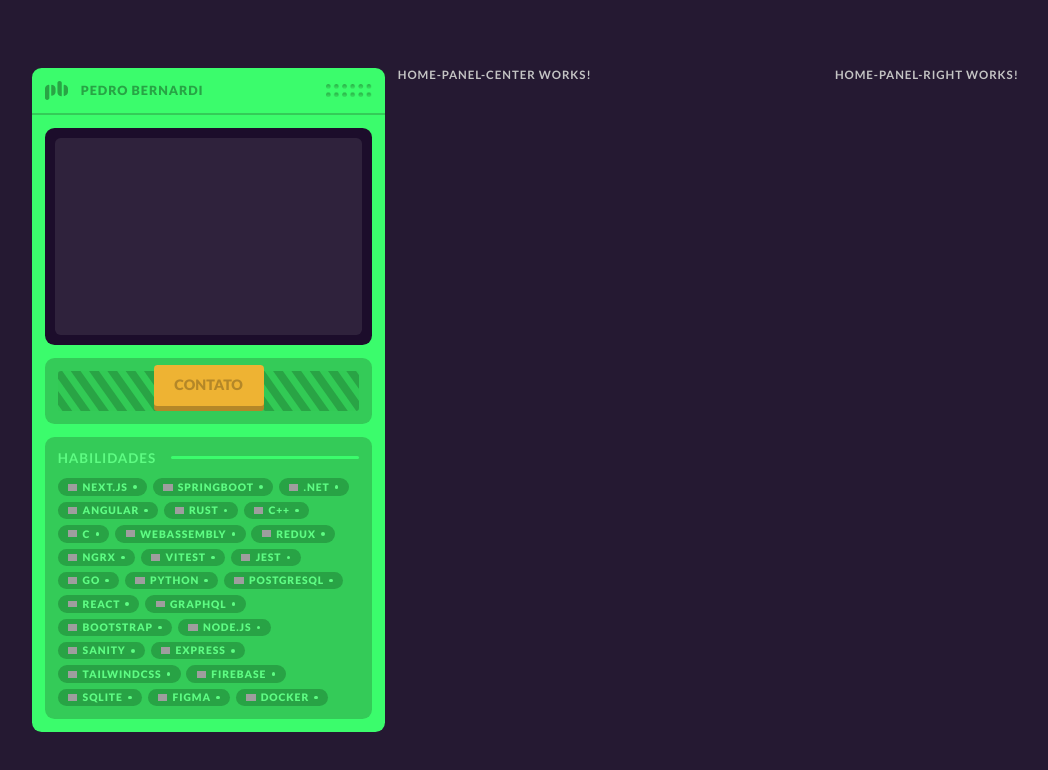
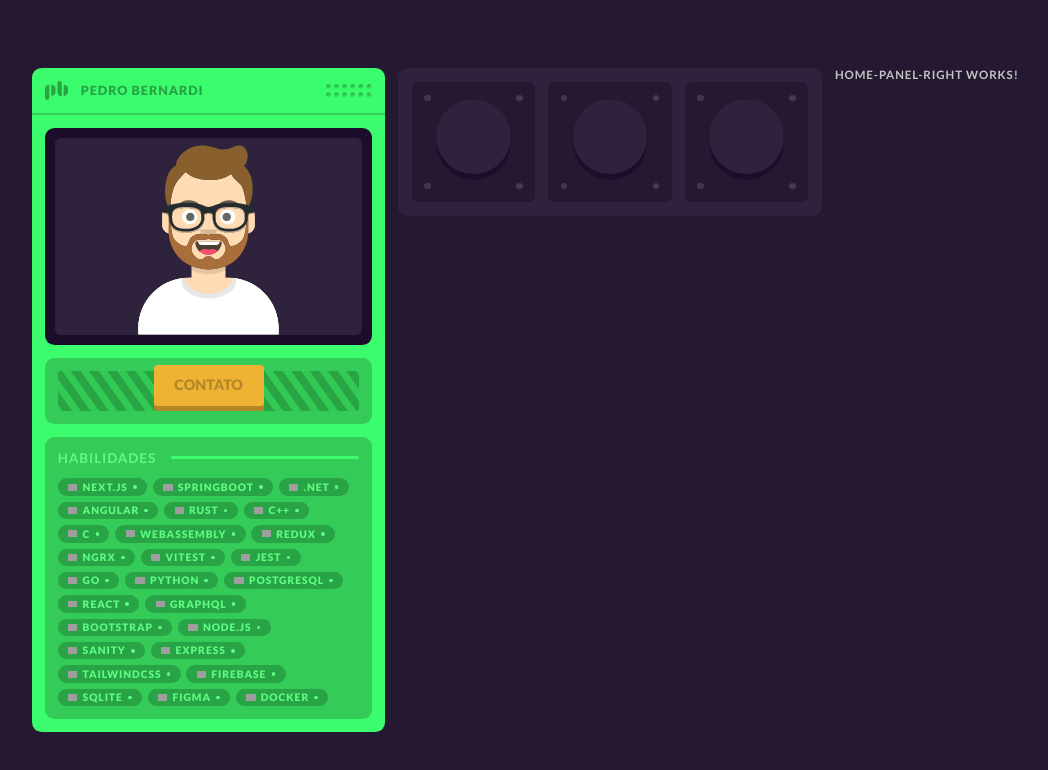
Before and after one commit to pedrobealves/portfolio, an Angular app: page / in a window 1280 px wide. Shown: the top 770 px of the page, without its empty margins (65-1113 px from the left). Built offline with nearby package versions, Linux system fonts and the light colour scheme; grey boxes are pictures that could not be loaded.

Commit message:
Update image paths in home components, add home-skills-wall to home-panel-left, and update styles.scss with new styles.

```diff
--- a/src/app/features/home/components/home-avatar/home-avatar.component.html
+++ b/src/app/features/home/components/home-avatar/home-avatar.component.html
@@ -1,3 +1,5 @@
 <div class="avatar">
-  <div class="avatar__container"></div>
+  <div class="avatar__container">
+    <img src="assets/images/avatar.svg" />
+  </div>
 </div>
--- a/src/app/features/home/components/home-avatar/home-avatar.component.scss
+++ b/src/app/features/home/components/home-avatar/home-avatar.component.scss
@@ -22,6 +22,15 @@
       position: relative;
       overflow: hidden;
       border-radius: 0.5em;
+
+      img {
+        height: 100%;
+        transition: all 0.2s;
+        cursor: pointer;
+        &:hover {
+          transform: scale(1.1);
+        }
+      }
     }
   }
 }
--- a/src/app/features/home/components/home-panel-center/home-panel-center.component.html
+++ /dev/null
@@ -1 +0,0 @@
-<p>home-panel-center works!</p>
--- a/src/app/features/home/components/home-panel-center/home-panel-center.component.ts
+++ b/src/app/features/home/components/home-panel-center/home-panel-center.component.ts
@@ -1,10 +1,11 @@
 import { Component } from '@angular/core'
+import { HomeSocialComponent } from '../home-social/home-social.component'
 
 @Component({
   selector: 'app-home-panel-center',
   standalone: true,
-  imports: [],
-  templateUrl: './home-panel-center.component.html',
+  imports: [HomeSocialComponent],
+  template: ` <app-home-social /> `,
   styleUrl: './home-panel-center.component.scss'
 })
 export class HomePanelCenterComponent {}
--- a/src/app/features/home/components/home-panel-left/home-panel-left.component.html
+++ /dev/null
@@ -1,4 +0,0 @@
-<app-home-header />
-<app-home-avatar />
-<app-home-contact />
-<app-home-skills-wall />
--- a/src/app/features/home/components/home-panel-left/home-panel-left.component.ts
+++ b/src/app/features/home/components/home-panel-left/home-panel-left.component.ts
@@ -13,7 +13,12 @@ import { HomeSkillsWallComponent } from '../home-skills-wall/home-skills-wall.co
     HomeContactComponent,
     HomeSkillsWallComponent
   ],
-  templateUrl: './home-panel-left.component.html',
+  template: `
+    <app-home-header />
+    <app-home-avatar />
+    <app-home-contact />
+    <app-home-skills-wall />
+  `,
   styleUrl: './home-panel-left.component.scss'
 })
 export class HomePanelLeftComponent {}
--- /dev/null
+++ b/src/app/features/home/components/home-social/home-social.component.html
@@ -0,0 +1,43 @@
+<div class="card">
+  <div class="card__container card__container--row">
+    <div class="card-round-btn">
+      <div class="screws">
+        <div class="screw screw--purple"></div>
+        <div class="screw screw--purple"></div>
+      </div>
+      <div class="big-round-btn big-round-btn--purple big-round-btn--radius">
+        <div class="big-round-btn__up"></div>
+      </div>
+      <div class="screws">
+        <div class="screw screw--purple"></div>
+        <div class="screw screw--purple"></div>
+      </div>
+    </div>
+    <div class="card-round-btn">
+      <div class="screws">
+        <div class="screw screw--purple"></div>
+        <div class="screw screw--purple"></div>
+      </div>
+      <div class="big-round-btn big-round-btn--purple big-round-btn--radius">
+        <div class="big-round-btn__up"></div>
+      </div>
+      <div class="screws">
+        <div class="screw screw--purple"></div>
+        <div class="screw screw--purple"></div>
+      </div>
+    </div>
+    <div class="card-round-btn">
+      <div class="screws">
+        <div class="screw screw--purple"></div>
+        <div class="screw screw--purple"></div>
+      </div>
+      <div class="big-round-btn big-round-btn--purple big-round-btn--radius">
+        <div class="big-round-btn__up"></div>
+      </div>
+      <div class="screws">
+        <div class="screw screw--purple"></div>
+        <div class="screw screw--purple"></div>
+      </div>
+    </div>
+  </div>
+</div>
--- a/src/assets/styles/_variables.scss
+++ b/src/assets/styles/_variables.scss
@@ -1,11 +1,12 @@
-
 $neutral-50: oklch(0.96 0.03 94.3);
 $neutral-100: oklch(0.93 0.03 84.6);
+$neutral-150: oklch(0.93 0.03 84.6);
 $dark-purple: oklch(0.24 0.05 305);
 $purple: oklch(0.2 0.06 305);
 $medium-purple: oklch(0.28 0.05 306);
 $soft-purple: oklch(0.36 0.04 308);
 $white-purple: oklch(0.48 0.03 309);
+$light-purple: oklch(0.3 0.047 305.79);
 $green: oklch(0.87 0.24 147);
 $dark-green: oklch(0.74 0.2 147);
 $black-green: oklch(0.63 0.17 147);
@@ -19,6 +20,8 @@ $yellow: oklch(0.8 0.15 81.8);
 $dark-yellow: oklch(0.65 0.12 81.2);
 $white-smoke: oklch(0.95 0.03 86.9);
 $dark-white: oklch(0.74 0 0);
+$black: oklch(0% 0 0);
+$white: oklch(100% 0 0);
 
 $padding: 1.11em;
-$border-radius: .83em;
+$border-radius: 0.83em;
--- a/src/styles.scss
+++ b/src/styles.scss
@@ -127,3 +127,105 @@ img {
     }
   }
 }
+
+.big-round-btn {
+  min-height: 7em;
+  cursor: pointer;
+  border-radius: 100em;
+  justify-content: center;
+  margin-top: -0.5em;
+  transition: color 0.1s;
+  display: flex;
+  overflow: hidden;
+
+  &:hover & {
+    color: $smoke;
+
+    &__up {
+      box-shadow: none;
+      transform: translateY(0.5em);
+    }
+  }
+
+  &--purple {
+    color: $white-purple;
+  }
+
+  &--radius {
+    -webkit-backface-visibility: hidden;
+    -moz-backface-visibility: hidden;
+    -webkit-transform: translate3d(0, 0, 0);
+    -moz-transform: translate3d(0, 0, 0);
+  }
+
+  &__up {
+    width: 6.5em;
+    height: 6.5em;
+    background-color: $medium-purple;
+    border-radius: 100em;
+    justify-content: center;
+    align-items: center;
+    transition: transform 0.1s, box-shadow 0.1s;
+    display: flex;
+    box-shadow: 0 0.5em 0 $purple;
+  }
+}
+
+.card-round-btn {
+  min-height: 10.42em;
+  min-width: 10.42em;
+  background-color: $dark-purple;
+  border-radius: 0.56em;
+  justify-content: space-between;
+  align-items: center;
+  padding: $padding;
+  display: flex;
+  width: 100%;
+}
+
+.card {
+  border: 1px solid $medium-purple;
+  background-color: $medium-purple;
+  border-radius: 0.83em;
+  transition: border-color 0.2s, background-color 0.2s;
+  position: relative;
+
+  &:hover {
+    background-color: $light-purple;
+    border-color: $smoke;
+    outline-color: $soft-purple;
+  }
+
+  &__container {
+    width: 100%;
+    height: 100%;
+    flex-direction: column;
+    padding: $padding;
+    display: flex;
+    gap: $padding;
+
+    &--row {
+      flex-direction: row;
+    }
+  }
+}
+
+.screws {
+  height: 100%;
+  min-height: 100%;
+  flex-direction: column;
+  justify-content: space-between;
+  display: flex;
+}
+
+.screw {
+  width: 0.54em;
+  height: 0.54em;
+  min-height: 0.54em;
+  min-width: 0.54em;
+  border-radius: 100%;
+
+  &--purple {
+    background-color: $soft-purple;
+  }
+}
```
Also changed, not shown: src/app/features/home/components/home-social/home-social.component.ts (added, +12 -0 lines), src/app/features/home/components/home-social/home-social.component.scss (added), src/assets/images/avatar.svg (added).
